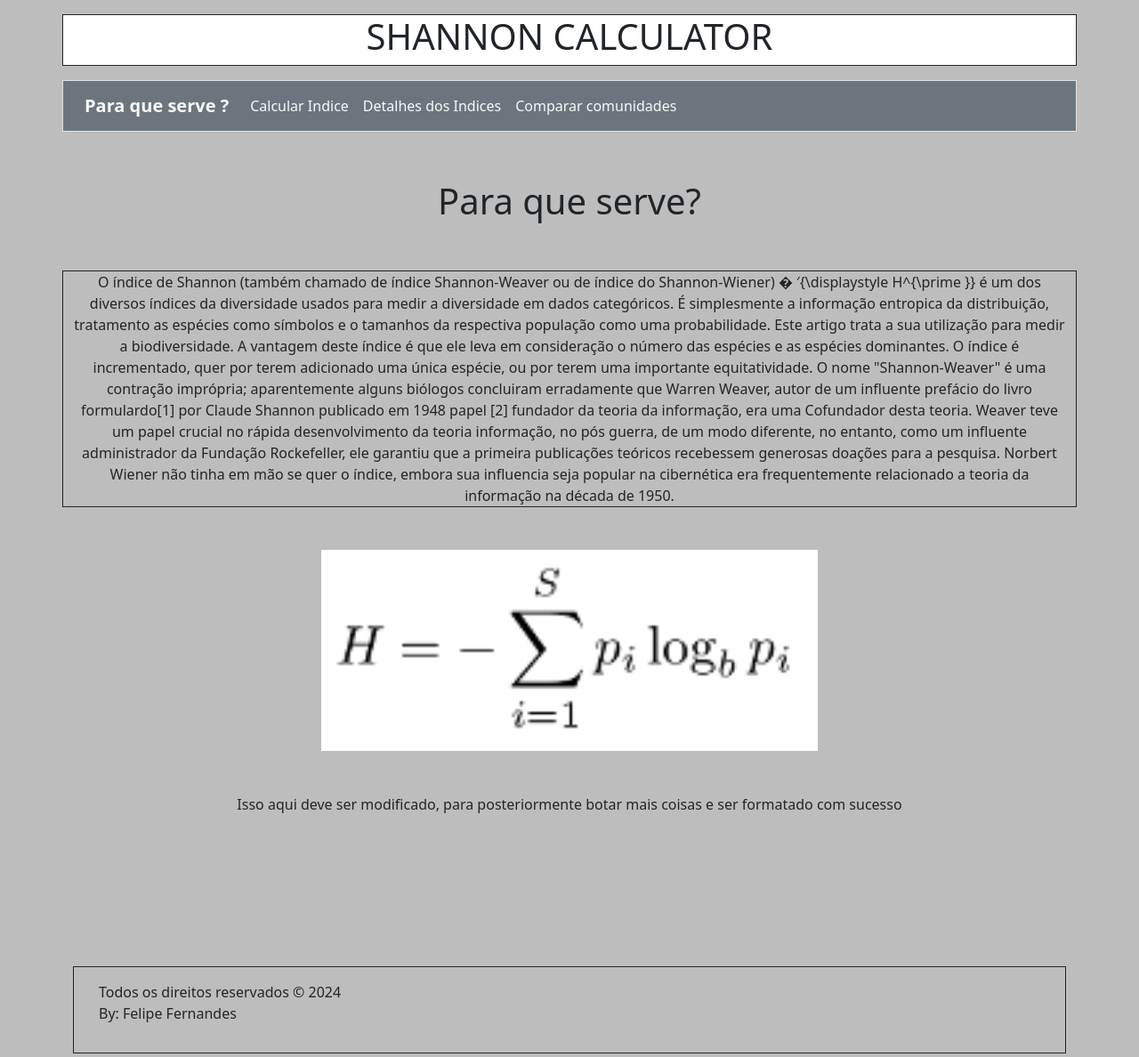
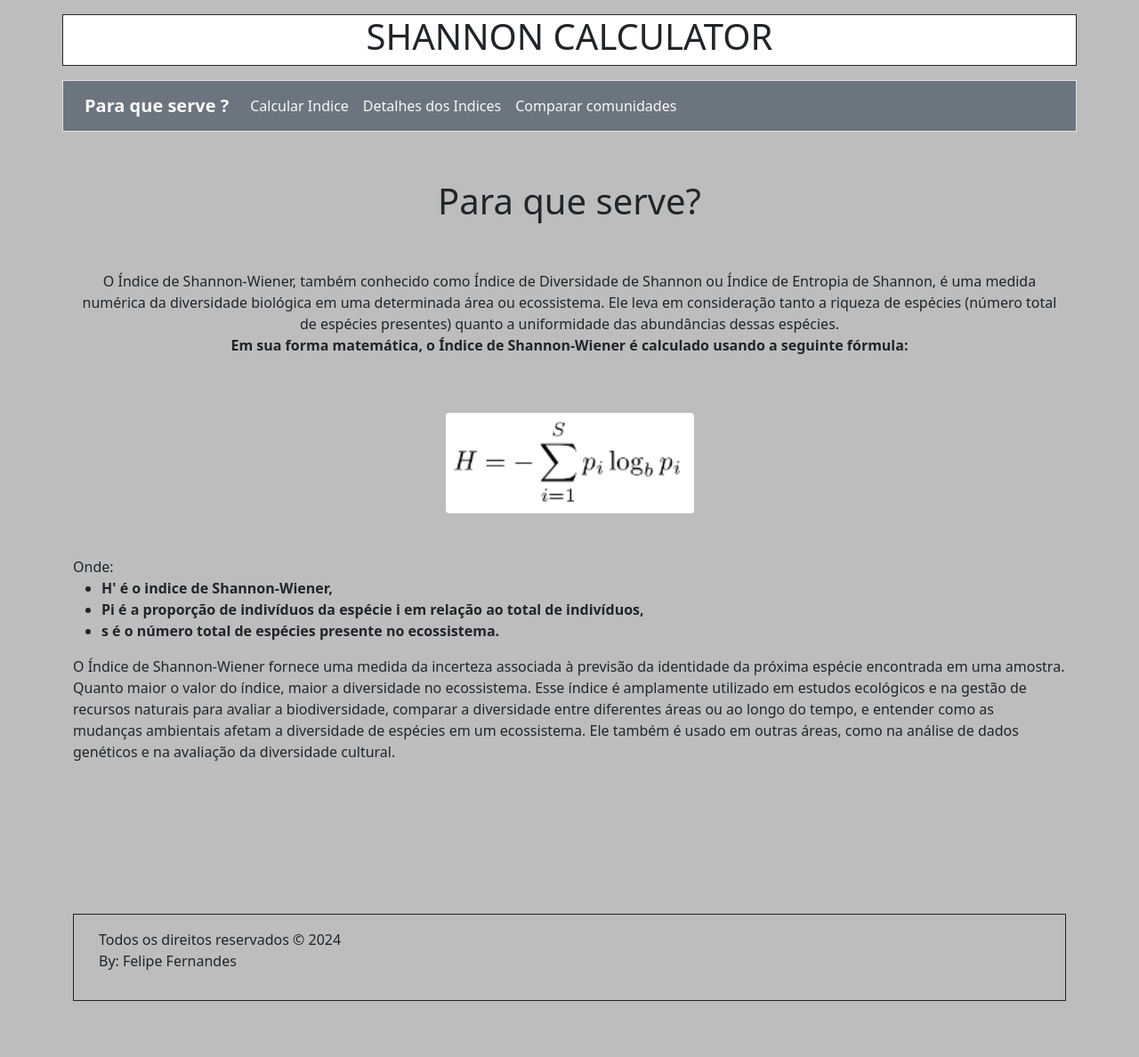
Before and after one commit to felipeffsa/Shannon-Calculator, a Django app: page /paraqueserve/ in a window 1280 px wide. Shown: the whole page at 89% size. After the commit the page ends 1125 px from the top, so only its background shows below. Run offline with Django 5.2, Linux system fonts and the light colour scheme.

Commit message:
A pagina para que serve foi modificada

```diff
--- a/interface/templates/interface/paraqueserve.html
+++ b/interface/templates/interface/paraqueserve.html
@@ -7,9 +7,25 @@
     <div class="container" style ='margin-bottom: 170px'>
         <div class="row">
             <div class="col-12 text-center my-5 fs-1">Para que serve?</div>
-            <div class="col-12 text-center border border-dark">O índice de Shannon (também chamado de índice Shannon-Weaver ou de índice do Shannon-Wiener) � ′{\displaystyle H^{\prime }} é um dos diversos índices da diversidade usados para medir a diversidade em dados categóricos. É simplesmente a informação entropica da distribuição, tratamento as espécies como símbolos e o tamanhos da respectiva população como uma probabilidade. Este artigo trata a sua utilização para medir a biodiversidade. A vantagem deste índice é que ele leva em consideração o número das espécies e as espécies dominantes. O índice é incrementado, quer por terem adicionado uma única espécie, ou por terem uma importante equitatividade. O nome "Shannon-Weaver" é uma contração imprópria; aparentemente alguns biólogos concluiram erradamente que Warren Weaver, autor de um influente prefácio do livro formulardo[1] por Claude Shannon publicado em 1948 papel [2] fundador da teoria da informação, era uma Cofundador desta teoria. Weaver teve um papel crucial no rápida desenvolvimento da teoria informação, no pós guerra, de um modo diferente, no entanto, como um influente administrador da Fundação Rockefeller, ele garantiu que a primeira publicações teóricos recebessem generosas doações para a pesquisa. Norbert Wiener não tinha em mão se quer o índice, embora sua influencia seja popular na cibernética era frequentemente relacionado a teoria da informação na década de 1950.</div>
-            <div class="col-12 text-center mt-5"><img src="{% static "interface/img/shannonwiener.png" %}" alt="Indice de Shannon" class ='w-50'></div>
-            <div class="col-12 text-center mt-5">Isso aqui deve ser modificado, para posteriormente botar mais coisas e ser formatado com sucesso</div>
+            <div class="col-12 text-center">O Índice de Shannon-Wiener, também conhecido como Índice de Diversidade de Shannon
+                ou Índice de Entropia de Shannon, é uma medida numérica da diversidade biológica em uma determinada área ou ecossistema.
+                Ele leva em consideração tanto a riqueza de espécies (número total de espécies presentes) quanto a uniformidade das abundâncias dessas espécies.
+               <p><strong>Em sua forma matemática, o Índice de Shannon-Wiener é calculado usando a seguinte fórmula:</p></strong></div>
+            <div class="col-12 text-center mt-5"><img src="{% static "interface/img/shannonwiener.png" %}" alt="Indice de Shannon" class ='w-25 rounded'></div>
+            <div class="col-12  mt-5">Onde:
+                <ul>
+                    <li><strong>H' é o indice de Shannon-Wiener,</strong></li>
+                    <li><strong>Pi é a proporção de indivíduos da espécie  i em relação ao total de indivíduos,</strong></li>
+                    <li><strong>s é o número total de espécies presente no ecossistema.</strong></li>
+                </ul>
+                O Índice de Shannon-Wiener fornece uma medida da incerteza associada à previsão da identidade da próxima
+                espécie encontrada em uma amostra. Quanto maior o valor do índice, maior a diversidade no ecossistema.
+
+                Esse índice é amplamente utilizado em estudos ecológicos e na gestão de recursos naturais para avaliar
+                a biodiversidade, comparar a diversidade entre diferentes áreas ou ao longo do tempo, e entender como
+                as mudanças ambientais afetam a diversidade de espécies em um ecossistema. Ele também é usado em outras
+                áreas, como na análise de dados genéticos e na avaliação da diversidade cultural.
+            </div>
         </div>
     </div>
 
```
